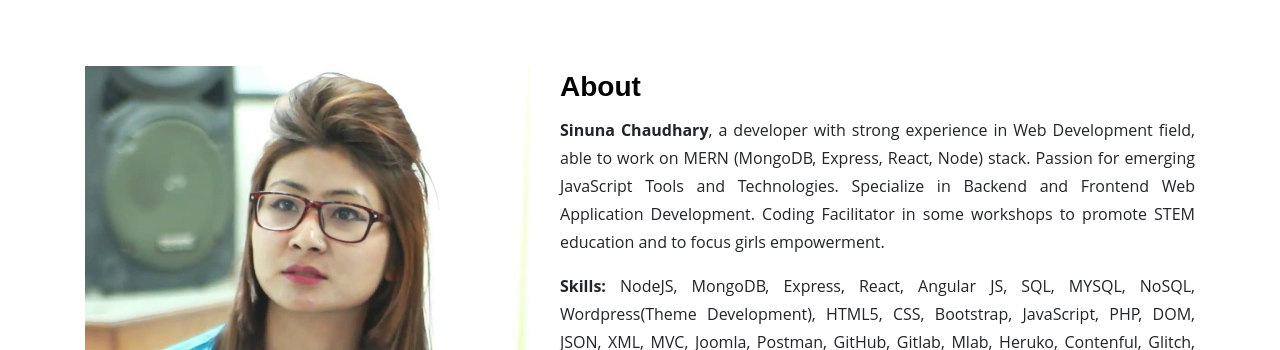
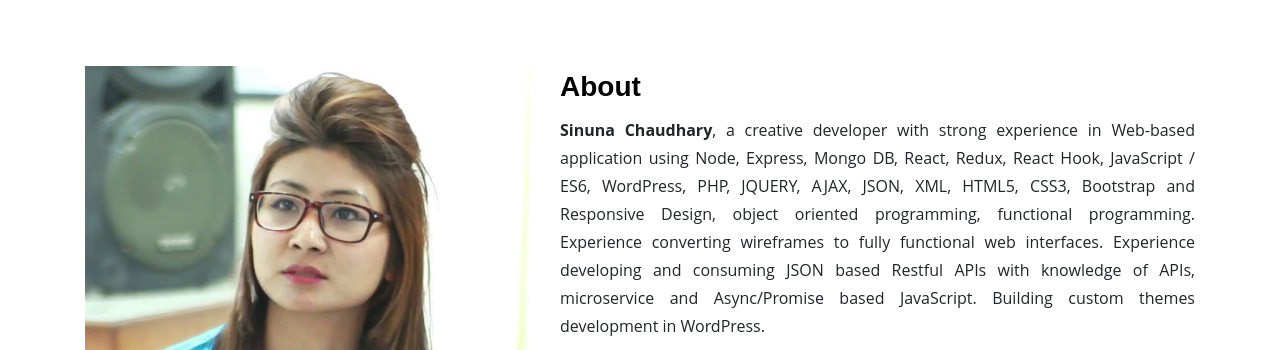
Before and after one commit to sinuna/sinuna.github.io, a website: page index.html in a window 1280 px wide. Shown: the part 790-1140 px from the top of the page. Drawn offline with nearby package versions, Linux system fonts and the light colour scheme; a web font is replaced by a local one.

Commit message:
Update index.html

```diff
--- a/index.html
+++ b/index.html
@@ -80,8 +80,7 @@
             <div class="col-lg-7">
               <div class="content">
               <h3 class="title title-left">About</h3>
-		<p><b>Sinuna Chaudhary</b>, a developer with strong experience in Web Development field, able to work on MERN (MongoDB, Express, React, Node) stack. Passion for emerging JavaScript Tools and Technologies. Specialize in Backend and Frontend Web Application Development. Coding Facilitator in some workshops to promote STEM education and to focus girls empowerment.</p>
-                <p><b>Skills:</b> NodeJS, MongoDB, Express, React, Angular JS, SQL, MYSQL, NoSQL, Wordpress(Theme Development), HTML5, CSS, Bootstrap, JavaScript, PHP, DOM, JSON, XML, MVC, Joomla, Postman, GitHub, Gitlab, Mlab, Heruko, Contenful, Glitch, Jira, Waterfall, Agile, Windows, Linux, Ubuntu UNIX, Mac OS X, Visual Studio, Sublime Text, Notepad++, Adobe Dreamweaver, Component based Architecture, Model View Component Architecture, Functional and Object Oriented Programming, Higher Order Function, asynchronous programming, concurrency and non-blocking IO operations, browser based debugging and performance testing, deployment services like Heroku, Glitch. </p>
+		<p><b>Sinuna Chaudhary</b>, a creative developer with strong experience in Web-based application using Node, Express, Mongo DB, React, Redux, React Hook, JavaScript / ES6, WordPress, PHP, JQUERY, AJAX, JSON, XML, HTML5, CSS3, Bootstrap and Responsive Design, object oriented programming, functional programming. Experience converting wireframes to fully functional web interfaces.  Experience developing and consuming JSON based Restful APIs with knowledge of APIs, microservice and Async/Promise based JavaScript. Building custom themes development in WordPress.</p>
 		<div class="social-icon">
                   <a href="https://www.linkedin.com/in/sinunachaudhary/" target="_blank">
                     <span class="icon">
```
